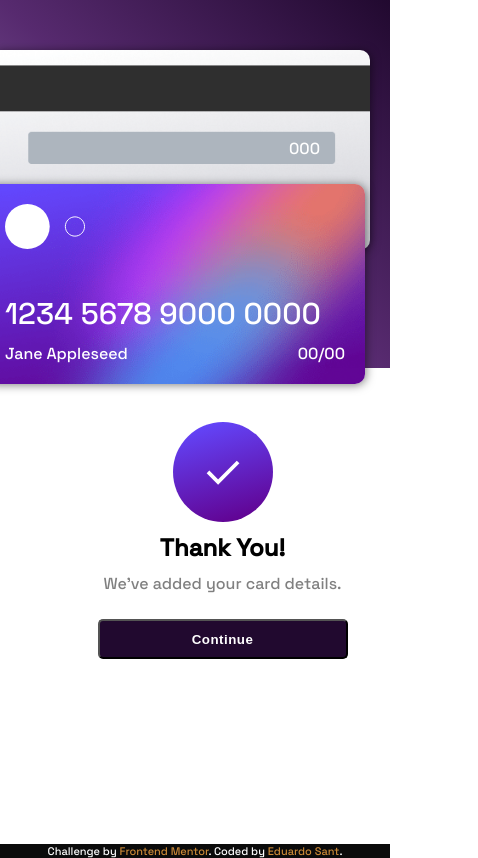
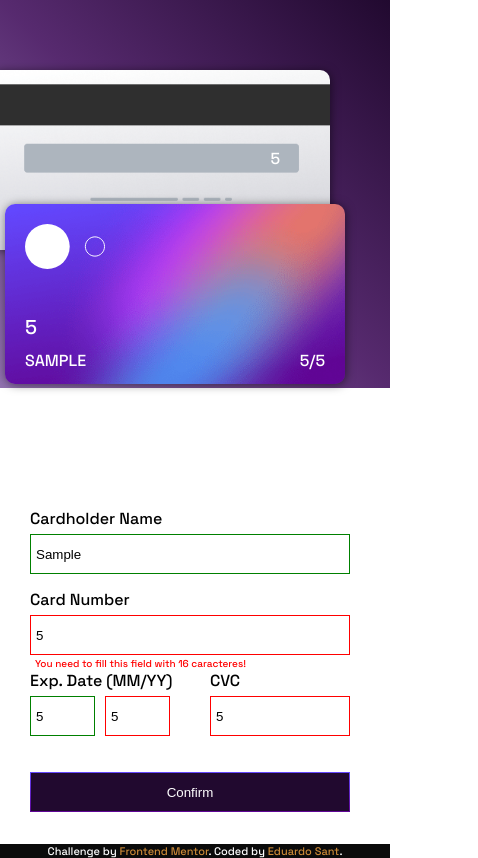
Before and after one commit to edusantsouza/-Interactive-card-details-form, a plain HTML site: page index.html in a window 390 px wide. Both pictures are taken after typing "Sample", "5", "5", "5", "5" into the empty fields and a click on the input "Confirm". Shown: the whole page, 478 px wide, since content can reach past the window. Drawn offline with Linux system fonts and the light colour scheme.

Commit message:
Corrections on js file

```diff
--- a/script.js
+++ b/script.js
@@ -2,7 +2,7 @@
   const cardForm = document.getElementById("card-form");
 
   const formRender = document.querySelector(".form-container");
-  const thanksRender = document.querySelector(".sucess-screen");
+  const thanksRender = document.querySelector(".absolute");
   const btnContinue = document.querySelector(".btn");
 
   const cardNumber = document.getElementById("card-number");
@@ -24,82 +24,8 @@
     inputCVC,
   ];
 
-  inputNumber.addEventListener("keyup", function (e) {
-    cardNumber.innerHTML = e.target.value;
-    if (cardNumber.innerText.length <= 15) {
-      inputNumber.setAttribute("style", "border: 1px solid red");
-    } else {
-      inputNumber.setAttribute("style", "border: 1px solid green");
-    }
-    if (cardNumber.innerText === "") {
-      document.querySelector(".number").classList.add("visible");
-      inputNumber.setAttribute("style", "border: 1px solid red");
-    } else {
-      document.querySelector(".number").classList.remove("visible");
-    }
-  });
-  inputName.addEventListener("keyup", function (e) {
-    cardName.innerHTML = e.target.value.toUpperCase();
-    if (cardName.innerText === "") {
-      document.querySelector(".name").classList.add("visible");
-      inputName.setAttribute("style", "border: 1px solid red");
-    } else {
-      document.querySelector(".name").classList.remove("visible");
-      inputName.setAttribute("style", "border: 1px solid green");
-    }
-  });
-  inputMonth.addEventListener("keyup", function (e) {
-    cardMonth.innerHTML = e.target.value;
-    if (cardMonth.innerText > 12) {
-      inputMonth.setAttribute("style", "border: 1px solid red");
-    } else {
-      inputMonth.setAttribute("style", "border: 1px solid green");
-    }
-    if (cardMonth.innerText === "") {
-      document.querySelector(".month").classList.add("visible");
-      inputMonth.setAttribute("style", "border: 1px solid red");
-    } else {
-      document.querySelector(".month").classList.remove("visible");
-    }
-  });
-  inputYear.addEventListener("keyup", function (e) {
-    cardYear.innerHTML = e.target.value;
-    if (cardYear.innerText < 22 || cardYear.innerText > 30) {
-      inputYear.setAttribute("style", "border: 1px solid red");
-      document.querySelector(".month").innerText = "Invalid date!";
-      document.querySelector(".month").classList.add("visible");
-    } else {
-      inputYear.setAttribute("style", "border: 1px solid green");
-    }
-    if (cardYear.innerText === "") {
-      document.querySelector(".month").classList.add("visible");
-      inputYear.setAttribute("style", "border: 1px solid red");
-    } else {
-      document.querySelector(".month").classList.remove("visible");
-    }
-  });
-  inputCVC.addEventListener("keyup", function (e) {
-    cardCVC.innerHTML = e.target.value;
-    if (cardCVC.innerText.length < 3) {
-      inputCVC.setAttribute("style", "border: 1px solid red");
-    } else {
-      inputCVC.setAttribute("style", "border: 1px solid green");
-    }
-    if (cardCVC.innerText === "") {
-      document.querySelector(".cvc").classList.add("visible");
-      inputCVC.setAttribute("style", "border: 1px solid red");
-    } else {
-      document.querySelector(".cvc").classList.remove("visible");
-    }
-  });
-
-  btnContinue.addEventListener("click", function () {
-    location.reload();
-  });
-
-  cardForm.addEventListener("submit", function (e) {
-    e.preventDefault();
-    arrCardInputs.forEach((item) => {
+  function isInputEmpty() {
+    return arrCardInputs.forEach((item) => {
       if (item.value === "") {
         switch (item.getAttribute("aria-att")) {
           case "Cardholder Name":
@@ -131,14 +57,101 @@
         }
       }
     });
-    if (cardNumber.innerText.length < 16) {
+  }
+
+  inputNumber.addEventListener("input", function (e) {
+    cardNumber.innerHTML = e.target.value;
+    if (cardNumber.innerText.length <= 15) {
+      inputNumber.setAttribute("style", "border: 1px solid red");
+    } else {
+      inputNumber.setAttribute("style", "border: 1px solid green");
+    }
+    if (cardNumber.innerText === "") {
+      document.querySelector(".number").classList.add("visible");
+      inputNumber.setAttribute("style", "border: 1px solid red");
+    } else {
+      document.querySelector(".number").classList.remove("visible");
+    }
+  });
+  inputName.addEventListener("input", function (e) {
+    cardName.innerHTML = e.target.value.toUpperCase();
+
+    if (cardName.innerText === "") {
+      document.querySelector(".name").classList.add("visible");
+      inputName.setAttribute("style", "border: 1px solid red");
+    } else {
+      document.querySelector(".name").classList.remove("visible");
+      inputName.setAttribute("style", "border: 1px solid green");
+    }
+  });
+  inputMonth.addEventListener("input", function (e) {
+    cardMonth.innerHTML = e.target.value;
+    if (cardMonth.innerText > 12) {
+      inputMonth.setAttribute("style", "border: 1px solid red");
+    } else {
+      inputMonth.setAttribute("style", "border: 1px solid green");
+    }
+    if (cardMonth.innerText === "") {
+      document.querySelector(".month").classList.add("visible");
+      inputMonth.setAttribute("style", "border: 1px solid red");
+    } else {
+      document.querySelector(".month").classList.remove("visible");
+    }
+  });
+  inputYear.addEventListener("input", function (e) {
+    cardYear.innerHTML = e.target.value;
+    if (cardYear.innerText < 22 || cardYear.innerText > 30) {
+      inputYear.setAttribute("style", "border: 1px solid red");
+      document.querySelector(".month").innerText = "Invalid date!";
+      document.querySelector(".month").classList.add("visible");
+    } else {
+      inputYear.setAttribute("style", "border: 1px solid green");
+    }
+    if (cardYear.innerText === "") {
+      document.querySelector(".month").classList.add("visible");
+      inputYear.setAttribute("style", "border: 1px solid red");
+    } else {
+      document.querySelector(".month").classList.remove("visible");
+    }
+  });
+  inputCVC.addEventListener("input", function (e) {
+    cardCVC.innerHTML = e.target.value;
+    if (cardCVC.innerText.length < 3) {
+      inputCVC.setAttribute("style", "border: 1px solid red");
+    } else {
+      inputCVC.setAttribute("style", "border: 1px solid green");
+    }
+    if (cardCVC.innerText === "") {
+      document.querySelector(".cvc").classList.add("visible");
+      inputCVC.setAttribute("style", "border: 1px solid red");
+    } else {
+      document.querySelector(".cvc").classList.remove("visible");
+    }
+  });
+
+  cardForm.addEventListener("submit", function (e) {
+    e.preventDefault();
+    isInputEmpty();
+
+    const verifyInput = arrCardInputs.some((item) => {
+      return item.value === "";
+    });
+    if (verifyInput) {
+      null;
+    } else if (cardNumber.innerText.length < 16) {
       inputNumber.setAttribute("style", "border: 1px solid red");
       document.querySelector(".number").innerText =
         "You need to fill this field with 16 caracteres!";
       document.querySelector(".number").classList.add("visible");
     } else {
       formRender.classList.remove("visible");
-      thanksRender.classList.add("visible");
+      setTimeout(() => {
+        thanksRender.classList.add("visible");
+      }, 1500);
     }
   });
+
+  btnContinue.addEventListener("click", function () {
+    location.reload();
+  });
 })();
--- a/style.css
+++ b/style.css
@@ -20,6 +20,10 @@ body {
 .attribution a {
   text-decoration: none;
   color: rgb(203, 137, 55);
+  transition: .5s;
+}
+.attribution a:hover {
+  color: rgb(37, 195, 90);
 }
 /**************************************************/
 
@@ -186,8 +190,9 @@ input[type="submit"]:hover {
   flex-direction: column;
 }
 
-@media screen and (min-width: 900px) {
+
   .absolute {
+    visibility: hidden;
     position: absolute;
     width: 100vw;
     height: 100vh;
@@ -196,7 +201,6 @@ input[type="submit"]:hover {
     grid-template-rows: repeat(3, 1fr);
   }
   .sucess-screen {
-    visibility: hidden;
     grid-column: 7/11;
     grid-row: 2/3;
     display: flex;
@@ -228,7 +232,6 @@ input[type="submit"]:hover {
   .sucess-screen img {
     width: 100px;
   }
-}
 
 /**************************************  mobile *******************************************/
 
@@ -236,6 +239,22 @@ input[type="submit"]:hover {
   section {
     display: flex;
     flex-direction: column;
+  }
+  input {
+    margin-bottom: 1.2rem;
+    padding: 5px;
+    width: 320px;
+    height: 40px;
+    border: 1px solid rgba(128, 128, 128, 0.4);
+    -webkit-transition: 0.5s;
+    transition: 0.5s;
+    outline: none;
+  }
+  .exp-date > input {
+    width: 65px;
+    margin-right: 10px;
+    margin-top: 0.5rem;
+    margin-bottom: -5px;
   }
   .gradiente {
     background-image: linear-gradient(
@@ -260,8 +279,8 @@ input[type="submit"]:hover {
     background-repeat: no-repeat;
     background-size: cover;
     background-position: center;
-    width: 380px;
-    height: 200px;
+    width: 340px;
+    height: 180px;
     border-radius: 10px;
     color: #fff;
     top: 10rem;
@@ -278,19 +297,27 @@ input[type="submit"]:hover {
     background-repeat: no-repeat;
     background-size: cover;
     background-position: center;
-    width: 380px;
-    height: 200px;
+    width: 340px;
+    height: 180px;
     border-radius: 10px;
     color: #fff;
-    top: 5rem;
-    right: 2rem;
+    top: 7rem;
+    right: 6rem;
     padding: 2rem;
     display: flex;
     flex-direction: column;
     box-shadow: 1px 1px 10px rgba(0, 0, 0, 0.5);
     position: absolute;
   }
-
+  #card-number {
+    font-size: 2rem;
+    margin-bottom: 1rem;
+  }
+  #card-cvc {
+    position: absolute;
+    right: 5rem;
+    top: 7.8rem;
+  }
   .sucess-screen {
     visibility: hidden;
     display: flex;
```
Also changed, not shown: 1 other file.
